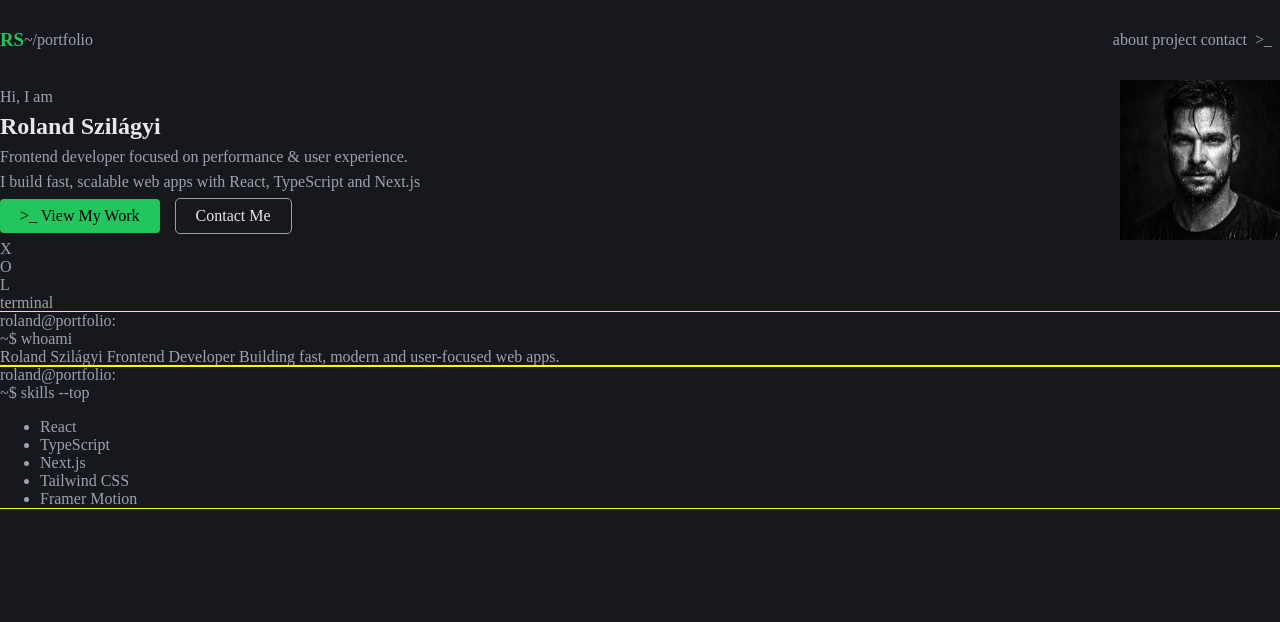
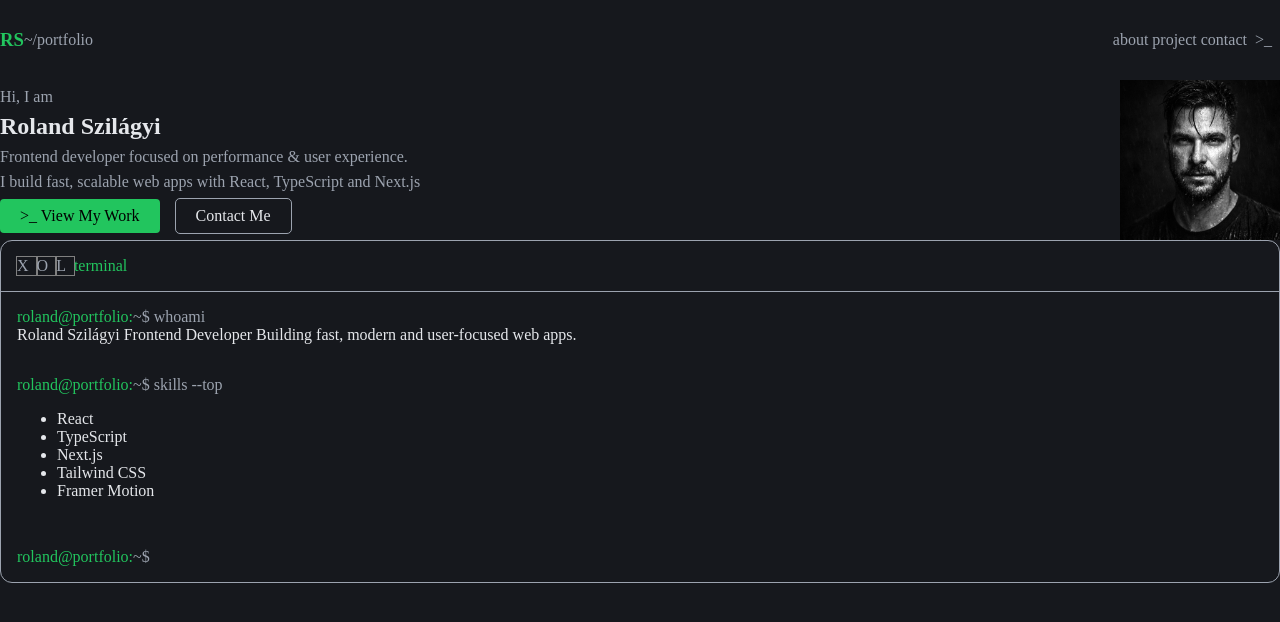
Before and after one commit to bobszinkler/portfolio, a plain HTML site: page index.html in a window 1280 px wide. Drawn offline with Linux system fonts and the light colour scheme.

Commit message:
style_terminal-layout_add

```diff
--- a/index.html
+++ b/index.html
@@ -52,28 +52,35 @@
       </div>
     </div>
 
-    <div class="terminal__content  outline">
+    <div class="terminal__content">
       <div class="terminal__command">
         <p class="terminal__map">roland@portfolio:</p>
         <p class="terminal__text">~$ whoami</p>
       </div>
       <div class="terminal__details">
-        <p>Roland Szilágyi Frontend Developer Building fast, modern and user-focused web apps.</p>
+        <p class="details__text">Roland Szilágyi Frontend Developer Building fast, modern and user-focused web apps.</p>
       </div>
     </div>
 
-    <div class="terminal__content  outline">
+    <div class="terminal__content">
       <div class="terminal__command">
         <p class="terminal__map">roland@portfolio:</p>
         <p class="terminal__text">~$ skills --top</p>
       </div>
       <ul class="terminal__details">
-        <li>React</li>
-        <li>TypeScript</li>
-        <li>Next.js</li>
-        <li>Tailwind CSS</li>
-        <li>Framer Motion</li>
+        <li class="details__text">React</li>
+        <li class="details__text">TypeScript</li>
+        <li class="details__text">Next.js</li>
+        <li class="details__text">Tailwind CSS</li>
+        <li class="details__text">Framer Motion</li>
       </ul>
+    </div>
+
+        <div class="terminal__content">
+      <div class="terminal__command">
+        <p class="terminal__map">roland@portfolio:</p>
+        <p class="terminal__text">~$</p>
+      </div>
     </div>
   </aside>
 
--- /dev/null
+++ b/src/styles/_terminal.scss
@@ -0,0 +1,61 @@
+@use 'globals' as *;
+
+/* ===== TERMINAL ===== */
+.terminal__container {
+  display: flex;
+  flex-direction: column;
+  align-items: flex-start;
+  border: 1px solid $color-muted;
+  border-radius: 0.75rem;
+}
+
+.terminal__header {
+  width: 100%;
+  display: flex;
+  align-items: center;
+  padding: 1rem;
+  border-bottom: 1px solid $color-muted;
+
+  .terminal__dots {
+    display: flex;
+
+    .terminal__dot {
+      padding-right: 0.5rem;
+      outline: 1px solid grey;
+    }
+  }
+
+  .terminal__title {
+
+    .title__text {
+      color: $color-primary;
+    }
+  }
+}
+
+.terminal__content {
+  display: flex;
+  padding: 1rem;
+  flex-direction: column;
+
+  .terminal__command {
+    display: flex;
+
+    .terminal__map {
+      color: $color-primary;
+    }
+
+    .terminal__text {
+      color: $color-muted;
+    }
+  }
+
+  .terminal__details {
+    display: flex;
+    flex-direction: column;
+
+    .details__text {
+      color: $color-text;
+    }
+  }
+}
--- a/src/styles/main.scss
+++ b/src/styles/main.scss
@@ -2,3 +2,4 @@
 @use 'reset';
 @use 'header';
 @use 'hero';
+@use 'terminal';
```
Also changed, not shown: src/styles/main.css.
